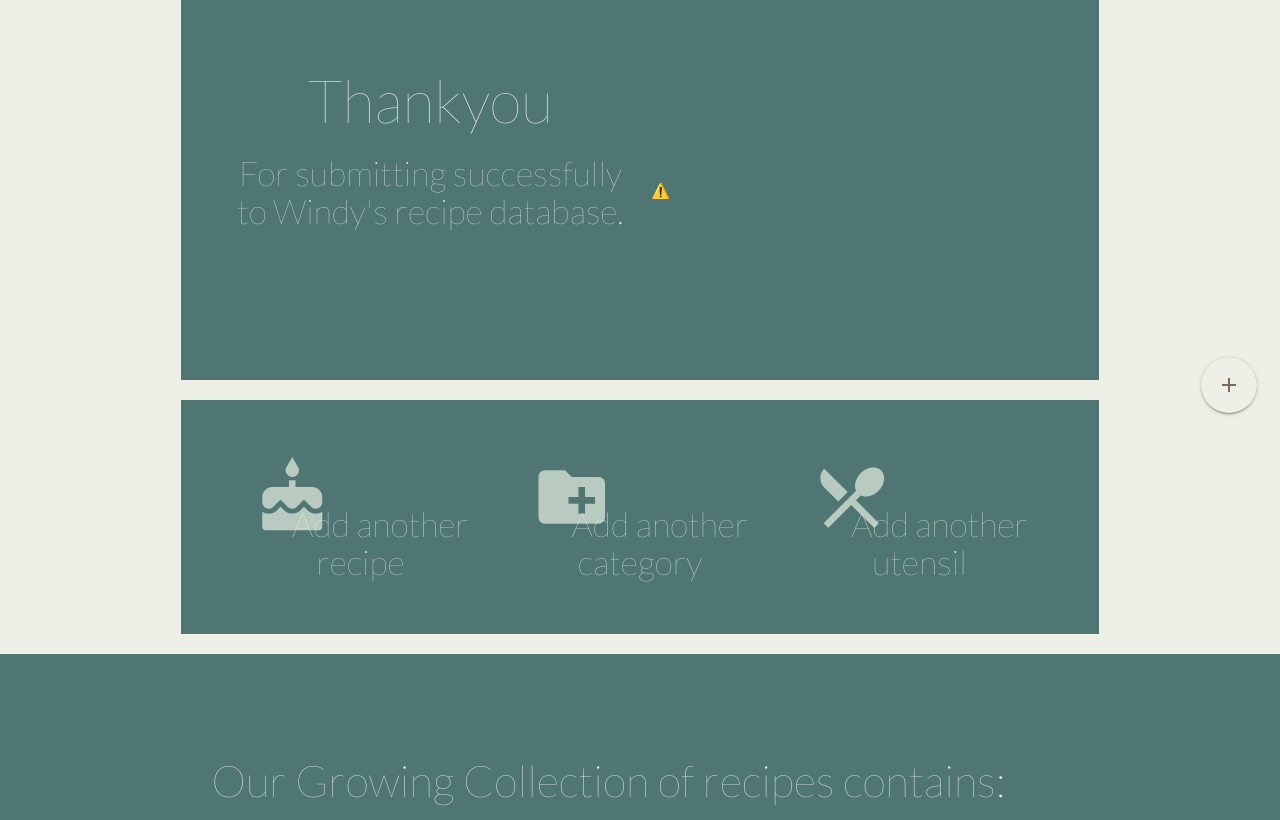
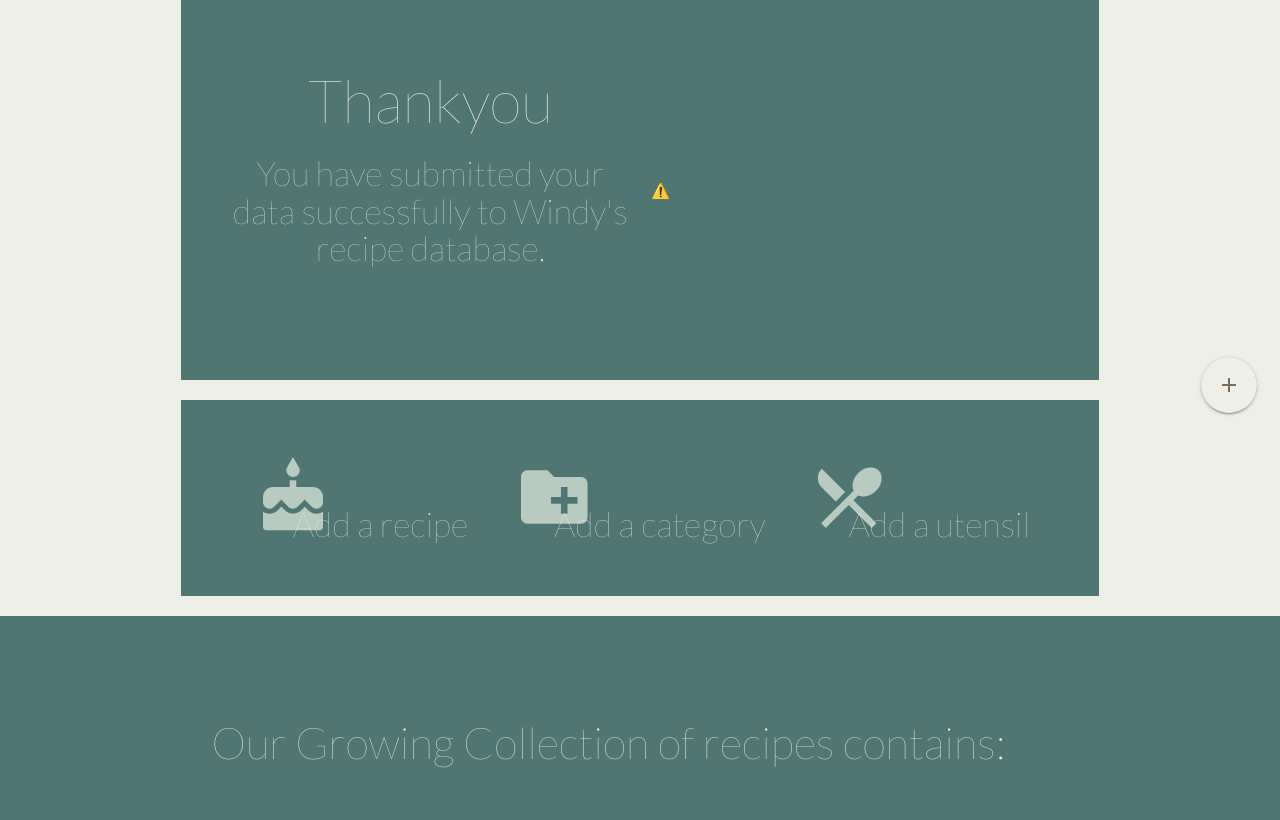
Before and after one commit to jonburdon/windy-millers-bakery, a Flask app: page /thankyou/ in a window 1280 px wide. Shown: the part 364-1184 px from the top of the page. Run offline with Flask 2, Linux system fonts and the light colour scheme; some libraries are stand-ins or nearby versions.

Commit message:
Update redirect urls and styles on edit pages

```diff
--- a/app.py
+++ b/app.py
@@ -150,7 +150,7 @@ def update_recipe(recipe_id):
         'published': request.form.get('published'),
         'recipe_featured': request.form.get('recipe_featured')
     })
-    return redirect(url_for('manage_recipes'))
+    return redirect(url_for('thankyou'))
 
 @app.route('/view_categories/')
 def view_categories():
@@ -241,7 +241,7 @@ def update_category(category_id):
         'category_name': request.form.get('category_name'),
         'category_image': request.form.get('category_image')
     })
-    return redirect(url_for('view_categories'))
+    return redirect(url_for('thankyou'))
 
 
 @app.route('/delete_category/<category_id>')
@@ -341,7 +341,7 @@ def update_utensil(utensil_id):
         'delux_range': request.form.get('delux_range'),
         'shop_url': request.form.get('shop_url')
     })
-    return redirect(url_for('manage_utensils'))
+    return redirect(url_for('thankyou'))
 
 @app.route('/manage_archive/')
 def manage_archive():
--- a/templates/form_confirm.html
+++ b/templates/form_confirm.html
@@ -11,7 +11,7 @@
 
         <div class="col s12 m6 text-box-inner">
             <h2>Thankyou</h2>
-            <h4>For submitting successfully to Windy's recipe database.</h4>
+            <h4>You have submitted your data successfully to Windy's recipe database.</h4>
         </div>
         <div class="col s12 m6 ">
             <script src="https://unpkg.com/@lottiefiles/lottie-player@latest/dist/lottie-player.js"></script>
@@ -23,21 +23,21 @@
 
         <div class="col s12 m4  text-box-inner">
             <A href="{{url_for('add_recipe')}}">
-                <h4><i class="stats-icon material-icons prefix">cake</i>Add another recipe</h4>
+                <h4><i class="stats-icon material-icons prefix">cake</i>Add a recipe</h4>
             </A>
 
         </div>
 
         <div class="col s12 m4  text-box-inner">
             <A href="{{url_for('add_category')}}">
-                <h4><i class="stats-icon material-icons prefix ">create_new_folder</i>Add another category</h4>
+                <h4><i class="stats-icon material-icons prefix ">create_new_folder</i>Add a category</h4>
             </A>
 
         </div>
 
         <div class="col s12 m4  text-box-inner">
             <A href="{{url_for('add_utensil')}}">
-                <h4><i class="stats-icon material-icons prefix ">local_dining</i>Add another utensil</h4>
+                <h4><i class="stats-icon material-icons prefix ">local_dining</i>Add a utensil</h4>
             </A>
 
         </div>
```
Also changed, not shown: templates/edit_category.html (+23 -2 lines), templates/edit_recipe.html (+12 -3 lines), templates/edit_utensil.html (+13 -3 lines), README.md.
